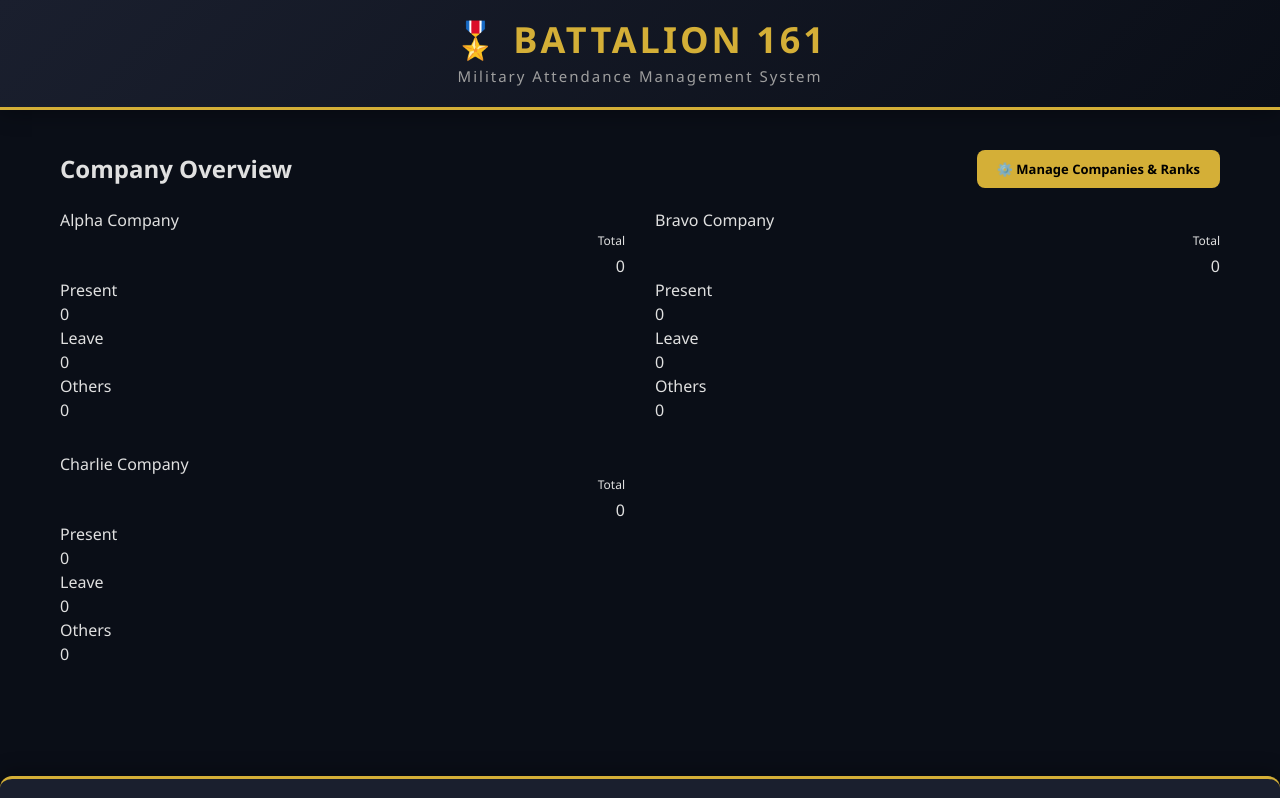
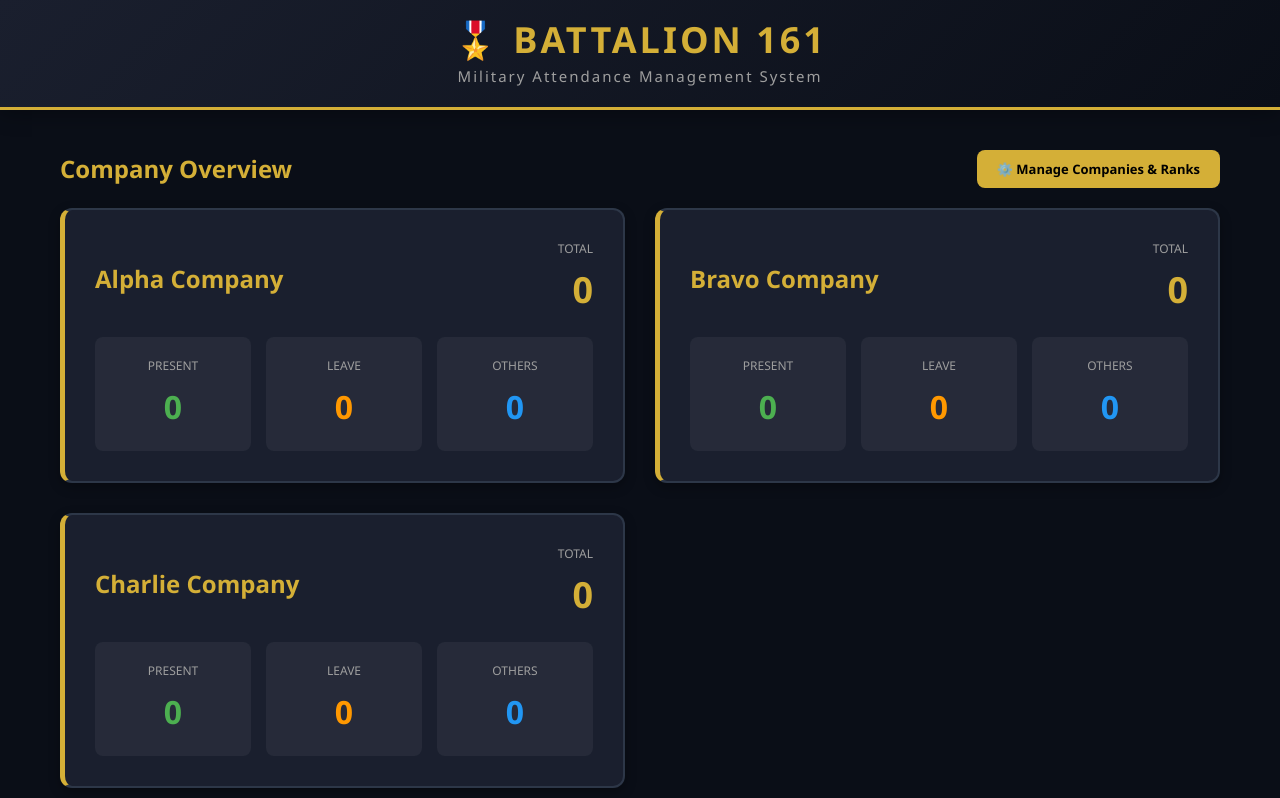
Before and after one commit to SushInnovates/battalion-attendance, a React (Vite) app: page / in a window 1280 px wide. Shown: the top 798 px of the page. Built offline with nearby package versions, Linux system fonts and the light colour scheme.

Commit message:
made changes

```diff
--- a/src/App.jsx
+++ b/src/App.jsx
@@ -1,5 +1,6 @@
 import { useState, useEffect } from 'react';
 import './App.css';
+
 
 function App() {
   const [activeTab, setActiveTab] = useState('dashboard');
@@ -8,6 +9,7 @@ function App() {
   const [ranks, setRanks] = useState([]);
   const [newCompany, setNewCompany] = useState('');
   const [newRank, setNewRank] = useState('');
+
 
   const [formData, setFormData] = useState({
     company: '',
@@ -21,11 +23,11 @@ const [formData, setFormData] = useState({
   });
 
 
-
   const [alert, setAlert] = useState({ show: false, message: '', type: '' });
   const [filters, setFilters] = useState({ company: '', date: '', searchRegNo: '' });
   const [selectedCompany, setSelectedCompany] = useState('Alpha');
   const [showManagement, setShowManagement] = useState(false);
+
 
   // Load data on mount
   useEffect(() => {
@@ -56,12 +58,14 @@ const [formData, setFormData] = useState({
     }
   }, []);
 
+
   // Save records
   useEffect(() => {
     if (records.length >= 0) {
       localStorage.setItem('armyAttendance', JSON.stringify(records));
     }
   }, [records]);
+
 
   // Save companies
   useEffect(() => {
@@ -70,6 +74,7 @@ const [formData, setFormData] = useState({
     }
   }, [companies]);
 
+
   // Save ranks
   useEffect(() => {
     if (ranks.length > 0) {
@@ -77,10 +82,12 @@ const [formData, setFormData] = useState({
     }
   }, [ranks]);
 
+
   const showAlert = (message, type) => {
     setAlert({ show: true, message, type });
     setTimeout(() => setAlert({ show: false, message: '', type: '' }), 3000);
   };
+
 
   const addCompany = () => {
     if (!newCompany.trim()) {
@@ -96,6 +103,7 @@ const [formData, setFormData] = useState({
     showAlert(`✅ ${newCompany} Company added!`, 'success');
   };
 
+
   const deleteCompany = (company) => {
     if (companies.length <= 1) {
       showAlert('⚠️ Must have at least one company', 'error');
@@ -106,6 +114,7 @@ const [formData, setFormData] = useState({
       showAlert(`✅ ${company} Company deleted`, 'success');
     }
   };
+
 
   const addRank = () => {
     if (!newRank.trim()) {
@@ -121,6 +130,7 @@ const [formData, setFormData] = useState({
     showAlert(`✅ ${newRank} Rank added!`, 'success');
   };
 
+
   const deleteRank = (rank) => {
     if (ranks.length <= 1) {
       showAlert('⚠️ Must have at least one rank', 'error');
@@ -131,6 +141,7 @@ const [formData, setFormData] = useState({
       showAlert(`✅ ${rank} Rank deleted`, 'success');
     }
   };
+
 
   const addRecord = (e) => {
     e.preventDefault();
@@ -146,8 +157,6 @@ const [formData, setFormData] = useState({
       time: new Date().toLocaleTimeString('en-IN')
     };
 
-
-
     setRecords([...records, record]);
     showAlert(`✅ Attendance marked for ${formData.soldierId} (${formData.regNo})!`, 'success');
 
@@ -161,10 +170,8 @@ const [formData, setFormData] = useState({
       leaveUpto: '',
       remarks: ''
     });
+  };
 
-
-
-  };
 
   const deleteRecord = (id) => {
     if (window.confirm('Delete this attendance record?')) {
@@ -172,6 +179,7 @@ const [formData, setFormData] = useState({
       showAlert('✅ Record deleted', 'success');
     }
   };
+
 
   const getCompanyStats = (company) => {
     const companyRecords = records.filter(r => r.company === company);
@@ -183,6 +191,7 @@ const [formData, setFormData] = useState({
     };
   };
 
+
   const getRankStats = (company) => {
     const companyRecords = records.filter(r => r.company === company);
     const rankCounts = {};
@@ -192,6 +201,7 @@ const [formData, setFormData] = useState({
     return rankCounts;
   };
 
+
   const exportToCSV = () => {
     if (records.length === 0) {
       showAlert('⚠️ No records to export', 'error');
@@ -200,11 +210,10 @@ const [formData, setFormData] = useState({
 
     let csv = 'Company,Regiment No,Soldier Name,Rank,Status,Leave From,Leave Upto,Remarks,Date\n';
 
-
     records.forEach(record => {
       csv += `"${record.company}","${record.regNo}","${record.soldierId}","${record.rank}","${record.status}","${record.leaveFrom || '-'}","${record.leaveUpto || '-'}","${record.remarks || '-'}","${record.date}"\n`;
+    });
 
-    });
     const blob = new Blob([csv], { type: 'text/csv' });
     const url = window.URL.createObjectURL(blob);
     const a = document.createElement('a');
@@ -217,6 +226,7 @@ const [formData, setFormData] = useState({
     showAlert('✅ CSV exported successfully!', 'success');
   };
 
+
   const filteredRecords = records.filter(r => {
     const matchCompany = !filters.company || r.company === filters.company;
     const matchDate = !filters.date || r.date === new Date(filters.date).toLocaleDateString('en-IN');
@@ -225,6 +235,7 @@ const [formData, setFormData] = useState({
       (r.soldierId && r.soldierId.toLowerCase().includes(filters.searchRegNo.toLowerCase()));
     return matchCompany && matchDate && matchRegNo;
   });
+
 
   const rankIcons = {
     'DG': '⭐⭐⭐',
@@ -243,6 +254,7 @@ const [formData, setFormData] = useState({
     'TRADESMAN': '🔧'
   };
 
+
   return (
     <div className="container">
       <header>
@@ -250,12 +262,13 @@ const [formData, setFormData] = useState({
         <p>Military Attendance Management System</p>
       </header>
 
+
       <div className="content">
         {/* Dashboard */}
         {activeTab === 'dashboard' && (
           <div>
             <div style={{ display: 'flex', justifyContent: 'space-between', alignItems: 'center', marginBottom: '20px', flexWrap: 'wrap', gap: '10px' }}>
-              <h2 style={{ color: 'var(--primary-gold)', fontSize: '24px', margin: 0 }}>Company Overview</h2>
+              <h2 style={{ color: 'var(--military-gold)', fontSize: '24px', margin: 0 }}>Company Overview</h2>
               <button
                 className="btn btn-primary"
                 onClick={() => setShowManagement(!showManagement)}
@@ -265,11 +278,12 @@ const [formData, setFormData] = useState({
               </button>
             </div>
 
+
             {showManagement ? (
               <div className="form-container">
                 {alert.show && <div className={`alert ${alert.type}`}>{alert.message}</div>}
 
-                <h3 style={{ color: 'var(--primary-gold)', marginBottom: '20px', fontSize: '20px' }}>Manage Companies</h3>
+                <h3 style={{ color: 'var(--military-gold)', marginBottom: '20px', fontSize: '20px' }}>Manage Companies</h3>
                 <div style={{ display: 'flex', gap: '10px', marginBottom: '20px' }}>
                   <input
                     type="text"
@@ -294,11 +308,11 @@ const [formData, setFormData] = useState({
                       alignItems: 'center',
                       border: '1px solid var(--border-color)'
                     }}>
-                      <span style={{ color: 'var(--primary-gold)', fontWeight: 600 }}>{company} Company</span>
+                      <span style={{ color: 'var(--military-gold)', fontWeight: 600 }}>{company} Company</span>
                       <button
                         onClick={() => deleteCompany(company)}
                         style={{
-                          background: 'var(--accent-red)',
+                          background: 'var(--danger-red)',
                           color: 'white',
                           border: 'none',
                           padding: '6px 12px',
@@ -314,7 +328,8 @@ const [formData, setFormData] = useState({
                   ))}
                 </div>
 
-                <h3 style={{ color: 'var(--primary-gold)', marginBottom: '20px', fontSize: '20px' }}>Manage Ranks</h3>
+
+                <h3 style={{ color: 'var(--military-gold)', marginBottom: '20px', fontSize: '20px' }}>Manage Ranks</h3>
                 <div style={{ display: 'flex', gap: '10px', marginBottom: '20px' }}>
                   <input
                     type="text"
@@ -339,11 +354,11 @@ const [formData, setFormData] = useState({
                       alignItems: 'center',
                       border: '1px solid var(--border-color)'
                     }}>
-                      <span style={{ color: 'var(--primary-gold)', fontWeight: 600 }}>{rank}</span>
+                      <span style={{ color: 'var(--military-gold)', fontWeight: 600 }}>{rank}</span>
                       <button
                         onClick={() => deleteRank(rank)}
                         style={{
-                          background: 'var(--accent-red)',
+                          background: 'var(--danger-red)',
                           color: 'white',
                           border: 'none',
                           padding: '6px 12px',
@@ -364,26 +379,26 @@ const [formData, setFormData] = useState({
                 {companies.map(company => {
                   const stats = getCompanyStats(company);
                   return (
-                    <div key={company} className="battalion-card">
-                      <div className="battalion-header">
-                        <div className="battalion-name">{company} Company</div>
-                        <div style={{ textAlign: 'right' }}>
-                          <div style={{ fontSize: '12px', color: 'var(--text-muted)', marginBottom: '4px' }}>Total</div>
-                          <div className="battalion-total">{stats.total}</div>
+                    <div key={company} className="company-card">
+                      <div className="company-header">
+                        <h3>{company} Company</h3>
+                        <div className="total-count">
+                          <span className="label">Total</span>
+                          <span className="count">{stats.total}</span>
                         </div>
                       </div>
-                      <div className="company-stats">
-                        <div className="stat present">
-                          <div className="stat-label">Present</div>
-                          <div className="stat-value">{stats.present}</div>
+                      <div className="stats-grid">
+                        <div className="stat-card present">
+                          <span className="label">Present</span>
+                          <span className="value">{stats.present}</span>
                         </div>
-                        <div className="stat leave">
-                          <div className="stat-label">Leave</div>
-                          <div className="stat-value">{stats.leave}</div>
+                        <div className="stat-card leave">
+                          <span className="label">Leave</span>
+                          <span className="value">{stats.leave}</span>
                         </div>
-                        <div className="stat others">
-                          <div className="stat-label">Others</div>
-                          <div className="stat-value">{stats.others}</div>
+                        <div className="stat-card others">
+                          <span className="label">Others</span>
+                          <span className="value">{stats.others}</span>
                         </div>
                       </div>
                     </div>
@@ -394,17 +409,20 @@ const [formData, setFormData] = useState({
           </div>
         )}
 
+
         {/* Attendance Tab */}
         {activeTab === 'attendance' && (
           <div className="form-container">
             {alert.show && <div className={`alert ${alert.type}`}>{alert.message}</div>}
 
-            <div style={{ background: 'var(--dark-bg)', borderLeft: '4px solid var(--primary-gold)', padding: '16px', borderRadius: '8px', marginBottom: '20px' }}>
-              <div style={{ color: 'var(--primary-gold)', fontSize: '13px', fontWeight: 600, marginBottom: '4px' }}>TODAY'S DATE</div>
+
+            <div style={{ background: 'var(--dark-bg)', borderLeft: '4px solid var(--military-gold)', padding: '16px', borderRadius: '8px', marginBottom: '20px' }}>
+              <div style={{ color: 'var(--military-gold)', fontSize: '13px', fontWeight: 600, marginBottom: '4px' }}>TODAY'S DATE</div>
               <div style={{ color: 'var(--text-light)', fontSize: '14px' }}>
                 {new Date().toLocaleDateString('en-IN', { weekday: 'long', year: 'numeric', month: 'long', day: 'numeric' })}
               </div>
             </div>
+
 
             <form onSubmit={addRecord}>
               <div className="form-grid">
@@ -416,6 +434,7 @@ const [formData, setFormData] = useState({
                   </select>
                 </div>
 
+
                 <div className="form-group">
                   <label>Regiment Number *</label>
                   <input
@@ -425,6 +444,7 @@ const [formData, setFormData] = useState({
                     placeholder="e.g. 221545"
                   />
                 </div>
+
 
                 <div className="form-group">
                   <label>Soldier Name *</label>
@@ -436,6 +456,7 @@ const [formData, setFormData] = useState({
                   />
                 </div>
 
+
                 <div className="form-group">
                   <label>Rank *</label>
                   <select value={formData.rank} onChange={(e) => setFormData({ ...formData, rank: e.target.value })}>
@@ -443,6 +464,7 @@ const [formData, setFormData] = useState({
                     {ranks.map(r => <option key={r} value={r}>{r}</option>)}
                   </select>
                 </div>
+
 
                 <div className="form-group">
                   <label>Leave From</label>
@@ -454,6 +476,7 @@ const [formData, setFormData] = useState({
                   />
                 </div>
 
+
                 <div className="form-group">
                   <label>Leave Upto</label>
                   <input
@@ -464,11 +487,8 @@ const [formData, setFormData] = useState({
                     placeholder="End date"
                   />
                 </div>
+              </div>
 
-
-
-
-              </div>
 
               <div className="form-group">
                 <label>Remarks/Reason</label>
@@ -480,10 +500,12 @@ const [formData, setFormData] = useState({
                 />
               </div>
 
+
               <button type="submit" className="btn btn-primary">✓ Mark Attendance</button>
             </form>
           </div>
         )}
+
 
         {/* Register Tab */}
         {activeTab === 'register' && (
@@ -500,6 +522,7 @@ const [formData, setFormData] = useState({
                   />
                 </div>
 
+
                 <div className="form-group">
                   <label>Filter by Company</label>
                   <select value={filters.company} onChange={(e) => setFilters({ ...filters, company: e.target.value })}>
@@ -508,14 +531,17 @@ const [formData, setFormData] = useState({
                   </select>
                 </div>
 
+
                 <div className="form-group">
                   <label>Filter by Date</label>
                   <input type="date" value={filters.date} onChange={(e) => setFilters({ ...filters, date: e.target.value })} />
                 </div>
               </div>
 
+
               <button className="btn btn-primary" onClick={exportToCSV}>📥 Export to CSV</button>
             </div>
+
 
             {filteredRecords.length === 0 ? (
               <div className="empty-state">
@@ -539,12 +565,11 @@ const [formData, setFormData] = useState({
                       <th>Action</th>
                     </tr>
                   </thead>
-
                   <tbody>
                     {filteredRecords.map((record, index) => (
                       <tr key={record.id}>
                         <td>{index + 1}</td>
-      <td><strong style={{ color: 'var(--primary-gold)' }}>{record.regNo}</strong></td>
+                        <td><strong style={{ color: 'var(--military-gold)' }}>{record.regNo}</strong></td>
                         <td>{record.soldierId}</td>
                         <td>{record.rank}</td>
                         <td>{record.company}</td>
@@ -556,7 +581,7 @@ const [formData, setFormData] = useState({
                           <button
                             onClick={() => deleteRecord(record.id)}
                             style={{
-            background: 'var(--accent-red)',
+                              background: 'var(--danger-red)',
                               color: 'white',
                               border: 'none',
                               padding: '6px 12px',
@@ -572,12 +597,12 @@ const [formData, setFormData] = useState({
                       </tr>
                     ))}
                   </tbody>
-
                 </table>
               </div>
             )}
           </div>
         )}
+
 
         {/* Ranks Tab */}
         {activeTab === 'ranks' && (
@@ -591,15 +616,17 @@ const [formData, setFormData] = useState({
               </div>
             </div>
 
+
             <div className="ranks-grid">
               {Object.entries(getRankStats(selectedCompany)).map(([rank, count]) => (
                 <div key={rank} className="rank-card">
                   <div style={{ fontSize: '32px', marginBottom: '8px' }}>{rankIcons[rank] || '👤'}</div>
-                  <div style={{ color: 'var(--primary-gold)', fontSize: '13px', fontWeight: 700, marginBottom: '4px' }}>{rank}</div>
-                  <div style={{ color: 'var(--text-muted)', fontSize: '12px' }}>{count} soldiers</div>
+                  <div style={{ color: 'var(--military-gold)', fontSize: '13px', fontWeight: 700, marginBottom: '4px' }}>{rank}</div>
+                  <div style={{ color: 'var(--text-dim)', fontSize: '12px' }}>{count} soldiers</div>
                 </div>
               ))}
             </div>
+
 
             {Object.keys(getRankStats(selectedCompany)).length === 0 && (
               <div className="empty-state">
@@ -609,6 +636,7 @@ const [formData, setFormData] = useState({
           </div>
         )}
       </div>
+
 
       {/* Bottom Navigation */}
       <div className="bottom-nav">
@@ -633,4 +661,5 @@ const [formData, setFormData] = useState({
   );
 }
 
+
 export default App;
```
Lines whose indentation alone changed are shown as unchanged.
